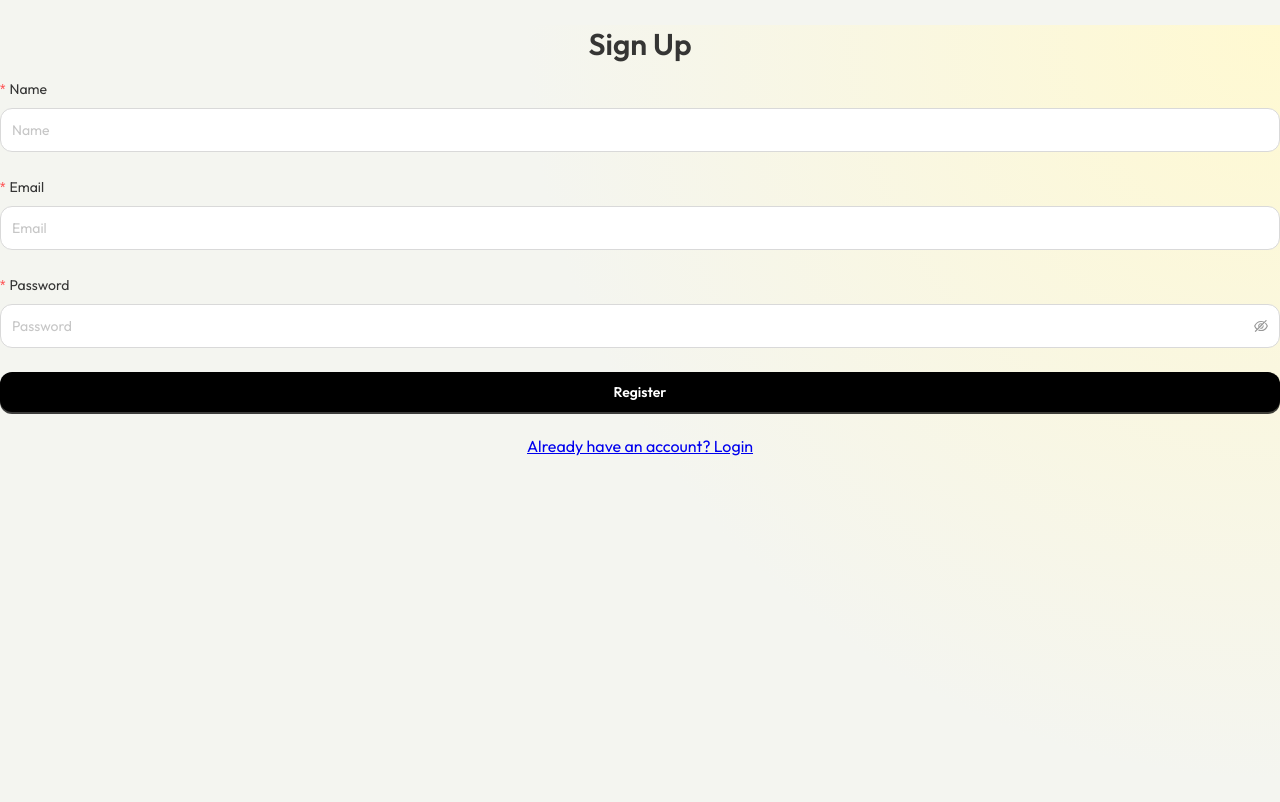
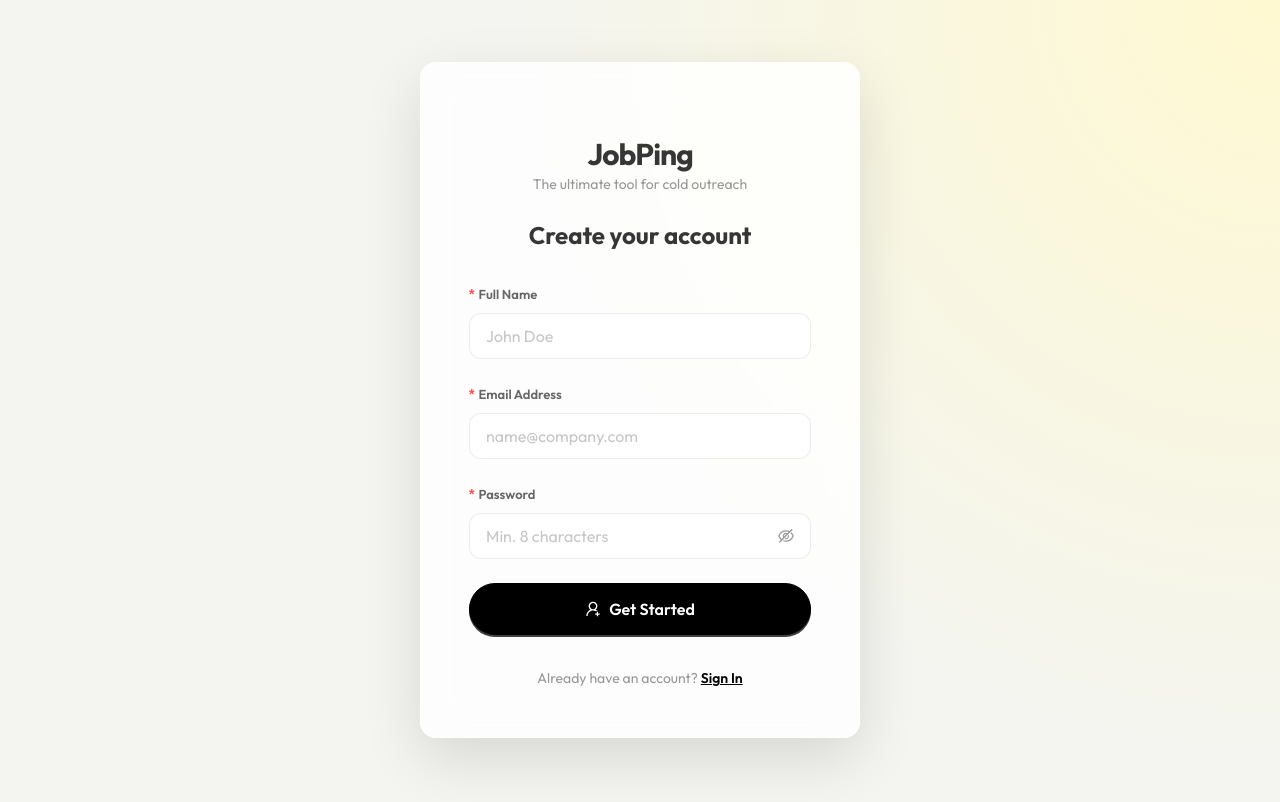
Before and after one commit to AjayRathore21/JobPing, a React (Vite) app in the folder cold-mailer-fe/: page /signup in a window 1280 px wide. Shown: the top 802 px of the page. Built offline with nearby package versions, Linux system fonts and the light colour scheme; no server answers.

Commit message:
custom email tab got blank issue fixed

```diff
--- a/cold-mailer-fe/src/components/DashboardPage.scss
+++ b/cold-mailer-fe/src/components/DashboardPage.scss
@@ -23,7 +23,7 @@
         background: rgba(255, 255, 255, 0.6);
         backdrop-filter: blur(20px);
         border: 1px solid rgba(255, 255, 255, 0.3);
-        border-radius: 32px;
+        border-radius: $border-radius-xl;
         padding: 32px;
         box-shadow: $shadow-soft;
 
@@ -70,7 +70,7 @@
         backdrop-filter: blur(20px);
         -webkit-backdrop-filter: blur(20px);
         border: 1px solid rgba(255, 255, 255, 0.3);
-        border-radius: 32px !important;
+        border-radius: $border-radius-xl !important;
         padding: 32px !important;
         box-shadow: $shadow-medium;
     }
@@ -89,7 +89,7 @@
         .preview-info-chip {
             background: rgba(0, 0, 0, 0.04);
             padding: 12px 20px;
-            border-radius: 16px;
+            border-radius: $border-radius-lg;
             display: flex;
             gap: 12px;
             margin-bottom: 24px;
@@ -103,7 +103,7 @@
         .email-body-preview {
             background: #ffffff;
             padding: 32px;
-            border-radius: 20px;
+            border-radius: $border-radius-lg;
             border: 1px solid rgba(0, 0, 0, 0.05);
             min-height: 200px;
             max-height: 500px;
--- a/cold-mailer-fe/src/components/ManualEmailInput.scss
+++ b/cold-mailer-fe/src/components/ManualEmailInput.scss
@@ -13,7 +13,7 @@
         .icon-badge {
             width: 48px;
             height: 48px;
-            border-radius: 14px;
+            border-radius: $border-radius-lg;
             background: $accent-color;
             color: #ffffff;
             display: flex;
--- a/cold-mailer-fe/src/components/PreviewCsv.scss
+++ b/cold-mailer-fe/src/components/PreviewCsv.scss
@@ -55,8 +55,8 @@
 
 .csv-preview-modal {
     .ant-modal-content {
-        background: #F4F5F0 !important;
-        border-radius: 32px !important;
+        background: $background-color !important;
+        border-radius: $border-radius-xl !important;
         padding: 0 !important;
         overflow: hidden;
     }
@@ -64,6 +64,7 @@
     .ant-modal-header {
         padding: 32px 32px 16px !important;
         margin: 0 !important;
+        background: transparent !important;
     }
 
     .ant-modal-body {
@@ -73,7 +74,7 @@
     .selection-bar {
         padding: 16px 24px;
         margin-bottom: 24px;
-        border-radius: 20px;
+        border-radius: $border-radius-lg;
         background: rgba(255, 255, 255, 0.4);
         display: flex;
         align-items: center;
@@ -81,19 +82,19 @@
 
         .modern-checkbox {
             .ant-checkbox-inner {
-                border-radius: 6px;
+                border-radius: 4px;
             }
         }
 
         .modern-input-number {
-            border-radius: 10px;
+            border-radius: 8px;
             width: 80px;
         }
     }
 
     .table-wrapper {
         background: #ffffff;
-        border-radius: 24px;
+        border-radius: $border-radius-lg;
         padding: 12px;
         box-shadow: $shadow-soft;
         border: 1px solid rgba(0, 0, 0, 0.03);
--- a/cold-mailer-fe/src/components/PreviewCsvData.tsx
+++ b/cold-mailer-fe/src/components/PreviewCsvData.tsx
@@ -101,9 +101,7 @@ const PreviewCsvData = ({
       rowObj[previewHeaders[cellIndex]] = cell;
     });
 
-    // Find "id" column case-insensitively for the key or use the first column as per user's latest change
     const key = rowObj[previewHeaders[0]];
-
     rowObj.key = key;
     return rowObj;
   });
@@ -123,7 +121,7 @@ const PreviewCsvData = ({
   // Handle range selection
   const handleApplyRange = () => {
     if (startIndex !== null && endIndex !== null) {
-      const start = startIndex - 1; // preview data is 0 index based
+      const start = startIndex - 1;
       const end = endIndex - 1;
 
       if (start <= end && start >= 0 && end < previewTableData.length) {
@@ -192,7 +190,7 @@ const PreviewCsvData = ({
       title: "Actions",
       key: "actions",
       fixed: "right",
-      width: 250,
+      width: 150,
       render: (_, record: Record<string, string>) => {
         const key = record.key;
         const { isSent, isFailed } = getRowStatus(record);
@@ -204,6 +202,7 @@ const PreviewCsvData = ({
                 <Button
                   size="small"
                   type="primary"
+                  shape="circle"
                   icon={<MailOutlined />}
                   onClick={() => handleSingleSend(key)}
                   loading={resendingKey === key}
@@ -214,6 +213,7 @@ const PreviewCsvData = ({
               <Tooltip title="Resend Email">
                 <Button
                   size="small"
+                  shape="circle"
                   icon={<SendOutlined />}
                   onClick={() => handleSingleSend(key)}
                   loading={resendingKey === key}
@@ -226,22 +226,14 @@ const PreviewCsvData = ({
                   size="small"
                   type="primary"
                   ghost
+                  shape="circle"
                   icon={<ReloadOutlined />}
                   onClick={() => handleSingleSend(key)}
                   loading={resendingKey === key}
                 />
               </Tooltip>
             )}
-          </Space>
-        );
-      },
-    },
-    {
-      title: "Status",
-      key: "status",
-      fixed: "right",
-      width: 100,
-      render: (_, record: Record<string, string>) => {
+            {(() => {
               const user = useUserStore.getState().user;
               const opened = user?.openedEmails?.find(
                 (oe) =>
@@ -252,13 +244,21 @@ const PreviewCsvData = ({
               if (opened) {
                 return (
                   <Tooltip
-              title={`Opened at: ${new Date(opened.openedAt).toLocaleString()}`}
+                    title={`Opened at: ${new Date(
+                      opened.openedAt
+                    ).toLocaleString()}`}
                   >
-              <EyeOutlined className="status-eye-icon" />
+                    <EyeOutlined
+                      className="status-eye-icon"
+                      style={{ color: "#5D5DFF" }}
+                    />
                   </Tooltip>
                 );
               }
               return null;
+            })()}
+          </Space>
+        );
       },
     },
   ];
@@ -268,16 +268,18 @@ const PreviewCsvData = ({
       key={selectedCsv?._id}
       title={
         <div className="preview-modal-header">
-          <Title level={4}>Preview: {selectedCsv?.name}</Title>
+          <Title level={4} style={{ margin: 0 }}>
+            {selectedCsv?.name}
+          </Title>
           <Text type="secondary">
-            Review and select records for your outreach
+            Review records and select distribution mode below.
           </Text>
         </div>
       }
       open={isOpen}
       onCancel={onClose}
       footer={[
-        <Button key="back" onClick={onClose} size="large">
+        <Button key="back" onClick={onClose} size="large" shape="round">
           Cancel
         </Button>,
         <Button
@@ -286,78 +288,84 @@ const PreviewCsvData = ({
           onClick={handleSendEmail}
           loading={sendingEmail}
           size="large"
-          icon={<MailOutlined />}
-          className="send-btn-main"
+          shape="round"
+          icon={<SendOutlined />}
+          className="send-btn-pd"
         >
-          Send Emails Now
+          {selectedRowKeys.length > 0
+            ? `Send to ${selectedRowKeys.length} Selected`
+            : "Send to All Records"}
         </Button>,
       ]}
-      width={screens.xs ? "95%" : 1100}
-      className="responsive-preview-modal"
+      width={screens.xs ? "95%" : 1200}
+      className="modern-modal csv-preview-modal"
       centered
     >
       {modalLoading ? (
-        <div className="loading-container">
+        <div
+          className="loading-container"
+          style={{ textAlign: "center", padding: "60px 0" }}
+        >
           <Spin size="large" />
-          <Text className="loading-text">Loading CSV...</Text>
+          <div style={{ marginTop: 16 }}>
+            <Text type="secondary">Parsing your data...</Text>
+          </div>
         </div>
       ) : previewData.length > 0 ? (
-        <>
-          {/* Selection Controls */}
-          <div className="selection-controls">
-            <Space wrap>
+        <div className="modal-inner-content">
+          <div className="selection-bar glass-card">
+            <Space wrap size="large">
               <Checkbox
                 checked={
                   selectedRowKeys.length === previewData.length &&
                   previewData.length > 0
                 }
                 onChange={handleSelectAll}
+                className="modern-checkbox"
               >
-                Select All
+                Select All ({previewData.length})
               </Checkbox>
 
-              {!screens.xs && <span className="divider-text">|</span>}
-
+              <div className="range-controls">
                 <Space>
-                <Text>Start Index:</Text>
+                  <Text strong>Filter Range:</Text>
                   <InputNumber
                     min={1}
                     max={previewData.length}
                     value={startIndex}
                     onChange={(value) => setStartIndex(value)}
-                  className="index-input"
+                    className="modern-input-number"
                   />
-              </Space>
-
-              <Space>
-                <Text>End Index:</Text>
+                  <Text>to</Text>
                   <InputNumber
                     min={1}
                     max={previewData.length}
                     value={endIndex}
                     onChange={(value) => setEndIndex(value)}
-                  className="index-input"
+                    className="modern-input-number"
                   />
+                  <Button
+                    onClick={handleApplyRange}
+                    shape="round"
+                    type="default"
+                  >
+                    Apply
+                  </Button>
                 </Space>
-
-              <Button onClick={handleApplyRange} size="small" type="default">
-                Apply Range
-              </Button>
-
-              <Text type="secondary" className="total-rows-text">
-                ({previewData.length} total rows)
-              </Text>
+              </div>
             </Space>
           </div>
 
+          <div className="table-wrapper">
             <Table
               dataSource={previewTableData}
               columns={previewColumns}
               rowKey="key"
               rowSelection={rowSelection}
-            pagination={{ pageSize: 10 }}
-            scroll={{ x: true }}
-            size="small"
+              pagination={{ pageSize: 8, showSizeChanger: false }}
+              scroll={{ x: true, y: 500 }}
+              size="middle"
+              className="custom-table"
               rowClassName={(record) => {
                 const { isSent, isFailed } = getRowStatus(record);
                 if (isSent) return "row-sent";
@@ -365,9 +373,14 @@ const PreviewCsvData = ({
                 return "";
               }}
             />
-        </>
+          </div>
+        </div>
       ) : (
-        <Alert message="No data found in CSV file" type="info" showIcon />
+        <Alert
+          message="This CSV file seems to be empty or misformatted."
+          type="warning"
+          showIcon
+        />
       )}
     </Modal>
   );
--- a/cold-mailer-fe/src/components/SignupPage.tsx
+++ b/cold-mailer-fe/src/components/SignupPage.tsx
@@ -1,77 +1,119 @@
-import { Form, Input, Button, Typography, message } from "antd";
+import React from "react";
+import { Form, Input, Button, Typography, message, Space } from "antd";
 import { Link, Navigate, useNavigate } from "react-router";
+import { UserAddOutlined } from "@ant-design/icons";
 import axios from "../configs/axiosConfig";
 import "./authForm.scss";
 import AuthCheck from "../hooks/Authcheck";
+
+const { Title, Text } = Typography;
 
 const SignupPage = () => {
   const isAuthenticated = AuthCheck();
   const navigate = useNavigate();
 
-  // Redirect to dashboard if already logged in
   if (isAuthenticated) {
     return <Navigate to="/dashboard" replace />;
   }
 
   const onFinish = async (values: any) => {
-    console.log("Signup form values:", values);
     try {
-      // Ensure all values are strings
       const payload = {
         name: String(values.name),
         email: String(values.email),
         password: String(values.password),
       };
-      const response = await axios.post("/auth/signup", payload);
-      console.log("Signup success:", response.data);
-      // Optionally show success message or redirect
-      message.success("Signup successful! Please login.");
-
+      await axios.post("/auth/signup", payload);
+      message.success("Account created successfully! Please login.");
       setTimeout(() => {
         navigate("/login");
       }, 1000);
     } catch (error: any) {
       console.error("Signup error:", error?.response?.data || error.message);
-      // Optionally show error message
-      message.error("Signup failed. Please try again.");
+      message.error(
+        error?.response?.data?.message || "Signup failed. Please try again."
+      );
     }
   };
 
   return (
-    <div className={"auth-form-container"}>
-      <Typography.Title level={2} className={"auth-form-title"}>
-        Sign Up
-      </Typography.Title>
-      <Form layout="vertical" onFinish={onFinish}>
+    <div className="auth-page-wrapper">
+      <div className="auth-card glass-card">
+        <div className="auth-header">
+          <div className="logo-section">
+            <Title level={2} className="brand-logo">
+              JobPing
+            </Title>
+            <Text type="secondary">The ultimate tool for cold outreach</Text>
+          </div>
+          <Title level={3} className="auth-title">
+            Create your account
+          </Title>
+        </div>
+
+        <Form
+          layout="vertical"
+          onFinish={onFinish}
+          className="modern-auth-form"
+        >
           <Form.Item
-          label="Name"
+            label="Full Name"
             name="name"
             rules={[{ required: true, message: "Please input your name!" }]}
           >
-          <Input placeholder="Name" />
+            <Input
+              placeholder="John Doe"
+              size="large"
+              className="modern-input"
+            />
           </Form.Item>
+
           <Form.Item
-          label="Email"
+            label="Email Address"
             name="email"
             rules={[{ required: true, message: "Please input your email!" }]}
           >
-          <Input type="email" placeholder="Email" />
+            <Input
+              type="email"
+              placeholder="name@company.com"
+              size="large"
+              className="modern-input"
+            />
           </Form.Item>
+
           <Form.Item
             label="Password"
             name="password"
             rules={[{ required: true, message: "Please input your password!" }]}
           >
-          <Input.Password placeholder="Password" />
+            <Input.Password
+              placeholder="Min. 8 characters"
+              size="large"
+              className="modern-input"
+            />
           </Form.Item>
-        <Form.Item>
-          <Button type="primary" htmlType="submit" block>
-            Register
+
+          <Form.Item style={{ marginTop: 24 }}>
+            <Button
+              type="primary"
+              htmlType="submit"
+              block
+              size="large"
+              shape="round"
+              icon={<UserAddOutlined />}
+              className="auth-btn"
+            >
+              Get Started
             </Button>
           </Form.Item>
         </Form>
-      <div className={"auth-form-link"}>
-        <Link to="/">Already have an account? Login</Link>
+
+        <div className="auth-footer">
+          <Text type="secondary">Already have an account? </Text>
+          <Link to="/login" className="auth-toggle-link">
+            Sign In
+          </Link>
+        </div>
       </div>
     </div>
   );
```
Also changed, not shown: cold-mailer-fe/src/components/ManualEmailInput.tsx (+11 -1 lines). Lines whose indentation alone changed are shown as unchanged.
